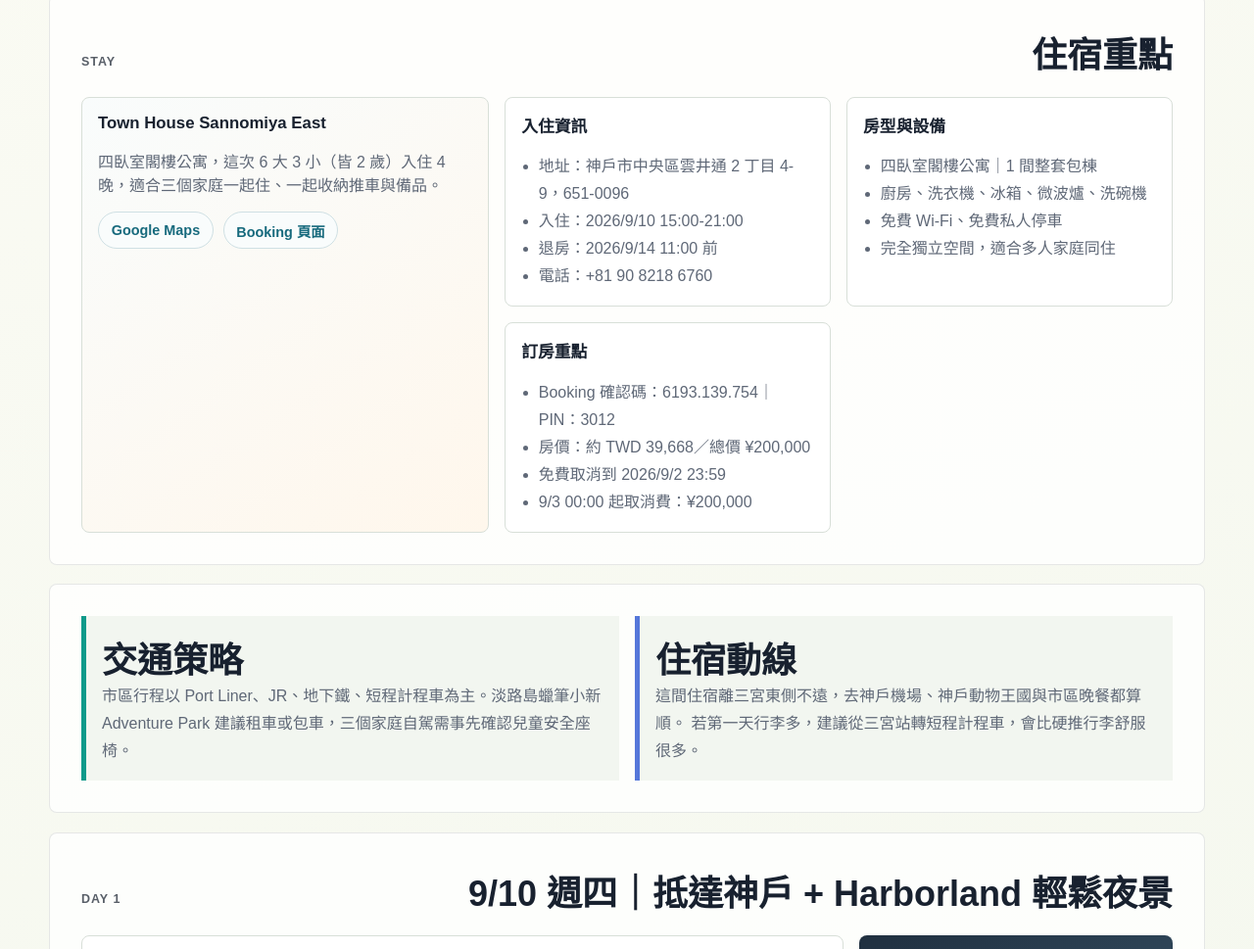
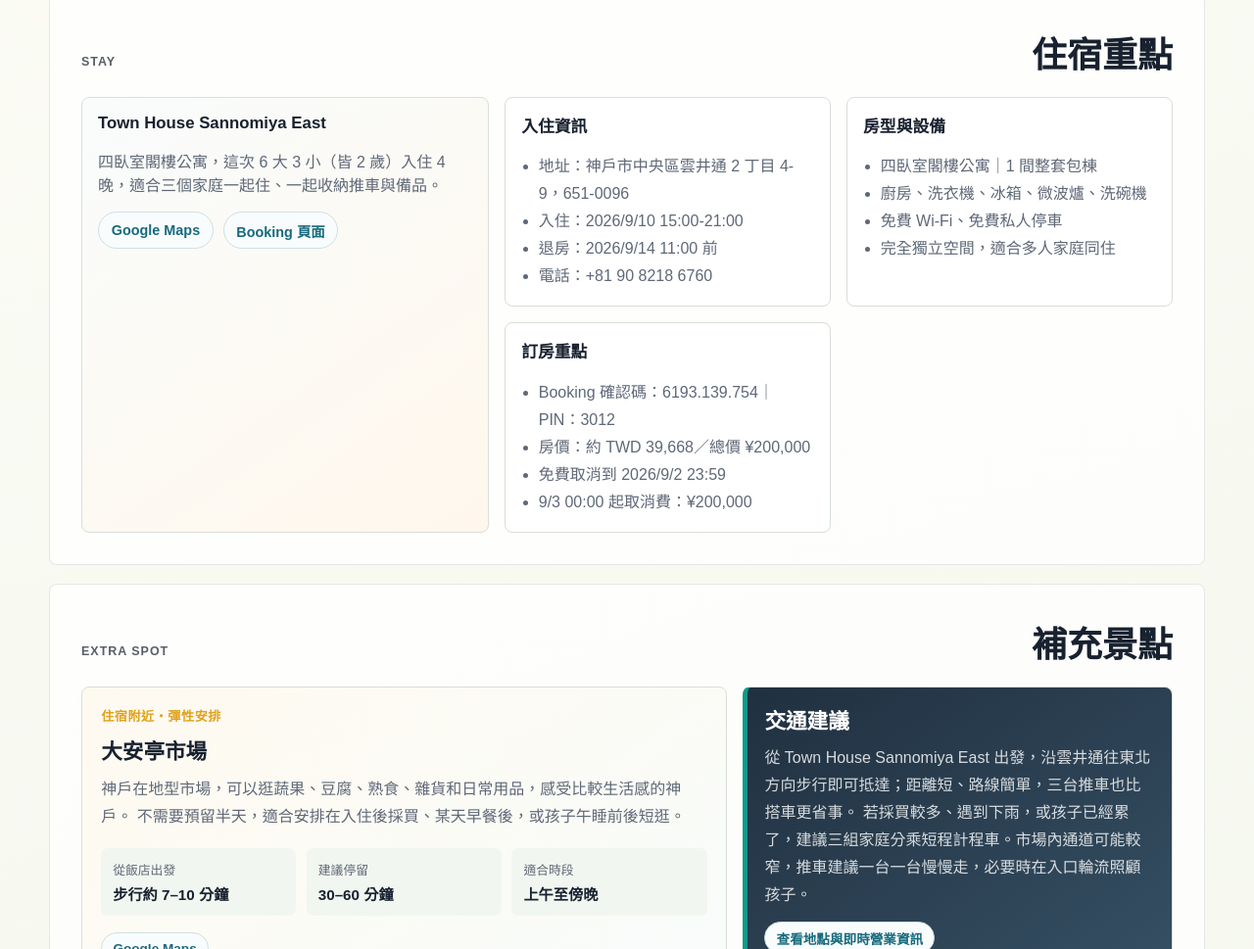
Before and after one commit to bochunwen810802/Kobe, a plain HTML site: page index.html in a window 1280 px wide. Shown: the part 1831-2800 px from the top of the page at 98% size. Drawn offline with nearby package versions, Linux system fonts and the light colour scheme.

Commit message:
Add supplementary sightseeing section for Daan Ting Market

```diff
--- a/index.html
+++ b/index.html
@@ -21,6 +21,7 @@
         <a href="#day-3">Day 3</a>
         <a href="#day-4">Day 4</a>
         <a href="#day-5">Day 5</a>
+        <a href="#supplementary">補充景點</a>
       </nav>
       <div class="hero__content">
         <p class="eyebrow">2026/9/10 - 2026/9/14</p>
@@ -194,6 +195,48 @@
         </div>
       </section>
 
+      <section id="supplementary" class="summary-section supplementary-section">
+        <div class="section-heading">
+          <p class="eyebrow">Extra Spot</p>
+          <h2>補充景點</h2>
+        </div>
+        <article class="supplementary-card">
+          <div class="supplementary-card__content">
+            <div class="supplementary-card__tag">住宿附近・彈性安排</div>
+            <h3>大安亭市場</h3>
+            <p>
+              神戶在地型市場，可以逛蔬果、豆腐、熟食、雜貨和日常用品，感受比較生活感的神戶。
+              不需要預留半天，適合安排在入住後採買、某天早餐後，或孩子午睡前後短逛。
+            </p>
+            <div class="supplementary-card__details">
+              <div>
+                <span>從飯店出發</span>
+                <strong>步行約 7–10 分鐘</strong>
+              </div>
+              <div>
+                <span>建議停留</span>
+                <strong>30–60 分鐘</strong>
+              </div>
+              <div>
+                <span>適合時段</span>
+                <strong>上午至傍晚</strong>
+              </div>
+            </div>
+            <div class="supplementary-card__links">
+              <a class="timeline-link" href="https://maps.app.goo.gl/JPKJPXXgQNjDfxZo6" target="_blank" rel="noreferrer">Google Maps</a>
+            </div>
+          </div>
+          <aside class="note-box supplementary-card__note">
+            <h3>交通建議</h3>
+            <p>
+              從 Town House Sannomiya East 出發，沿雲井通往東北方向步行即可抵達；距離短、路線簡單，三台推車也比搭車更省事。
+              若採買較多、遇到下雨，或孩子已經累了，建議三組家庭分乘短程計程車。市場內通道可能較窄，推車建議一台一台慢慢走，必要時在入口輪流照顧孩子。
+            </p>
+            <a class="timeline-link" href="https://maps.app.goo.gl/JPKJPXXgQNjDfxZo6" target="_blank" rel="noreferrer">查看地點與即時營業資訊</a>
+          </aside>
+        </article>
+      </section>
+
       <section class="trip-basics">
         <div class="basic-block">
           <h2>交通策略</h2>
--- a/styles.css
+++ b/styles.css
@@ -511,6 +511,90 @@ section {
   line-height: 1.75;
 }
 
+.supplementary-card {
+  display: grid;
+  grid-template-columns: minmax(0, 1.2fr) minmax(280px, 0.8fr);
+  gap: 1rem;
+  margin-top: 1.2rem;
+}
+
+.supplementary-card__content,
+.supplementary-card__note {
+  padding: 1.2rem;
+  border: 1px solid var(--line);
+  border-radius: 0.5rem;
+  background: #fff;
+}
+
+.supplementary-card__content {
+  background: linear-gradient(145deg, #fffaf0, #f8fcfb);
+}
+
+.supplementary-card__tag {
+  margin-bottom: 0.65rem;
+  color: var(--day3);
+  font-size: 0.82rem;
+  font-weight: 900;
+  letter-spacing: 0.04em;
+}
+
+.supplementary-card h3 {
+  margin-bottom: 0.7rem;
+  font-size: 1.35rem;
+}
+
+.supplementary-card p {
+  color: var(--muted);
+  line-height: 1.75;
+}
+
+.supplementary-card__details {
+  display: grid;
+  grid-template-columns: repeat(3, minmax(0, 1fr));
+  gap: 0.65rem;
+  margin: 1.1rem 0;
+}
+
+.supplementary-card__details div {
+  padding: 0.75rem;
+  border-radius: 0.45rem;
+  background: var(--soft);
+}
+
+.supplementary-card__details span,
+.supplementary-card__details strong {
+  display: block;
+}
+
+.supplementary-card__details span {
+  margin-bottom: 0.25rem;
+  color: var(--muted);
+  font-size: 0.8rem;
+}
+
+.supplementary-card__details strong {
+  font-size: 0.95rem;
+}
+
+.supplementary-card__links {
+  display: flex;
+  flex-wrap: wrap;
+  gap: 0.6rem;
+}
+
+.supplementary-card__note {
+  border-left: 5px solid var(--day2);
+}
+
+.supplementary-card__note h3 {
+  margin-bottom: 0.65rem;
+}
+
+.supplementary-card__note .timeline-link {
+  display: inline-block;
+  margin-top: 0.8rem;
+}
+
 .basic-block {
   padding: 1rem;
   border-left: 5px solid var(--day2);
@@ -646,7 +730,8 @@ footer {
   .flight-grid,
   .stay-grid,
   .trip-basics,
-  .detail-layout {
+  .detail-layout,
+  .supplementary-card {
     grid-template-columns: 1fr;
   }
 
@@ -705,6 +790,10 @@ footer {
     min-height: 150px;
   }
 
+  .supplementary-card__details {
+    grid-template-columns: 1fr;
+  }
+
   .timeline li {
     grid-template-columns: 4.2rem minmax(0, 1fr);
   }
```
Also changed, not shown: 1 other file.
